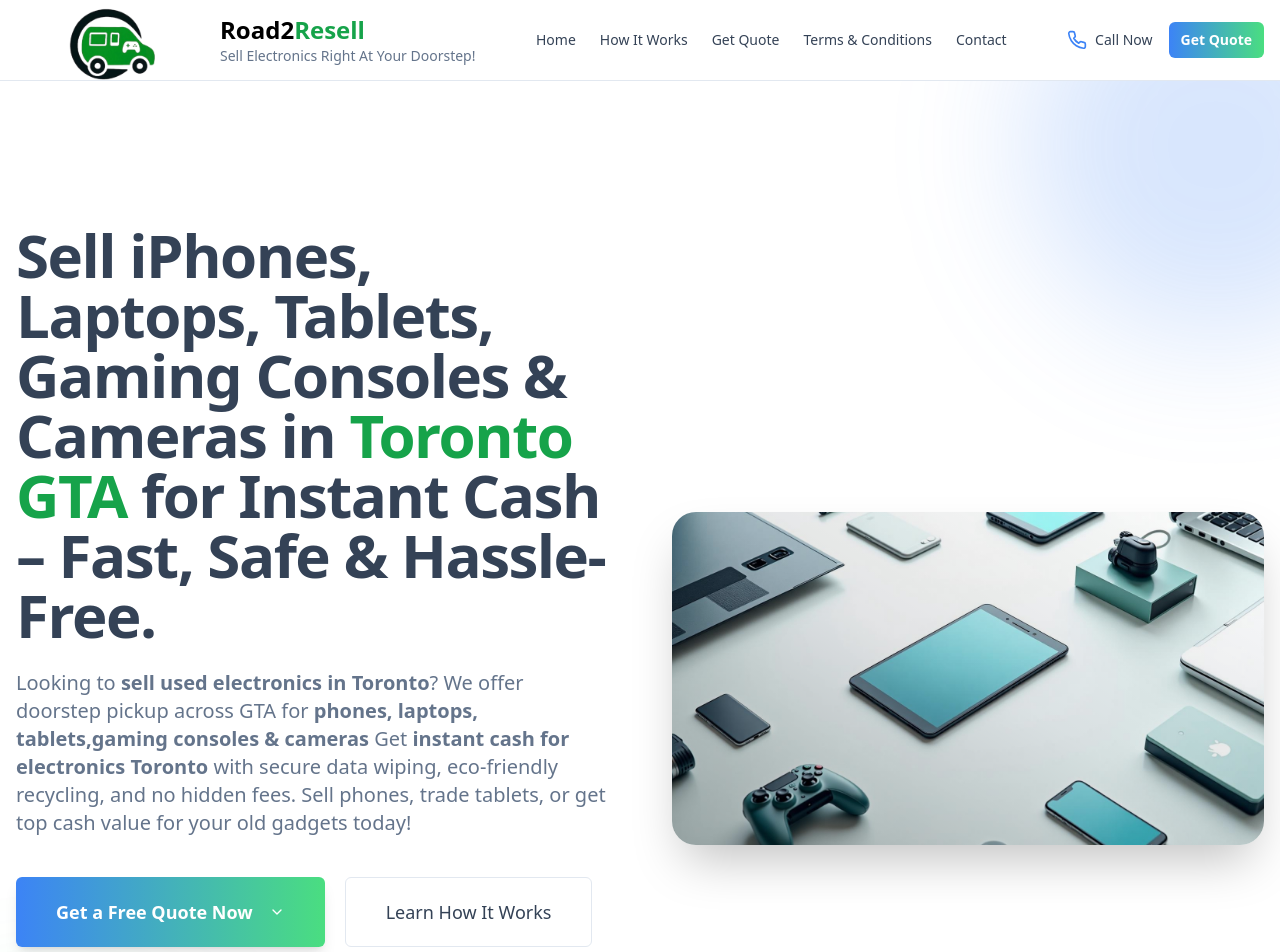
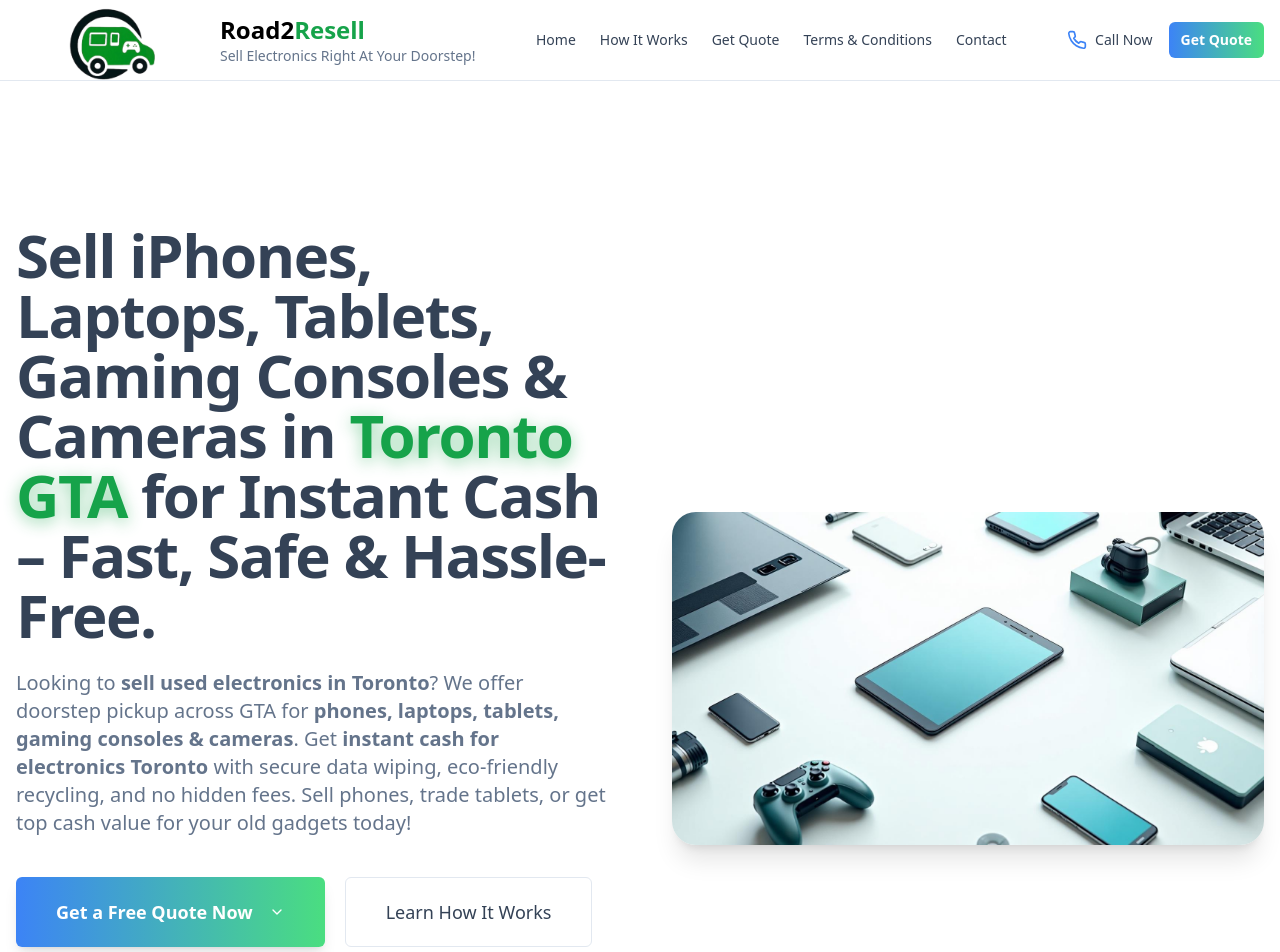
Before and after one commit to aradhyasharma894-tech/road2resell, a React (Vite) app: page / in a window 1280 px wide. Shown: the top 952 px of the page. Built offline with nearby package versions, Linux system fonts and the light colour scheme.

Commit message:
color white

```diff
--- a/src/components/HeroSection.tsx
+++ b/src/components/HeroSection.tsx
@@ -6,12 +6,8 @@ export const HeroSection = () => {
   return (
     <section
       id="home"
-      className="relative overflow-hidden bg-white"
+      className="relative overflow-hidden bg-white !bg-white"
     >
-      {/* Decorative blur */}
-      <div className="absolute -top-32 -right-32 w-96 h-96 bg-primary/20 rounded-full blur-3xl" />
-      <div className="absolute -bottom-32 -left-32 w-96 h-96 bg-secondary/20 rounded-full blur-3xl" />
-
       <div className="relative container mx-auto px-4 py-24 lg:py-36">
         <div className="grid lg:grid-cols-2 gap-16 items-center">
 
@@ -20,7 +16,7 @@ export const HeroSection = () => {
             <div className="space-y-6">
               <h1 className="text-4xl sm:text-5xl lg:text-6xl font-extrabold leading-tight tracking-tight">
                 Sell iPhones, Laptops, Tablets, Gaming Consoles & Cameras in{" "}
-                <span className="text-green-600">
+                <span className="text-green-600 drop-shadow-[0_4px_8px_rgba(22,163,74,0.45)]">
                   Toronto GTA
                 </span>{" "}
                 for Instant Cash – Fast, Safe & Hassle-Free.
@@ -28,9 +24,11 @@ export const HeroSection = () => {
 
               <p className="text-lg lg:text-xl text-muted-foreground max-w-2xl leading-relaxed">
                 Looking to <strong>sell used electronics in Toronto</strong>?
-                We offer doorstep pickup across GTA for <strong>phones, laptops, tablets,gaming consoles & cameras</strong> Get{" "}
-                <strong>instant cash for electronics Toronto</strong> with secure data wiping, eco-friendly recycling, and no hidden fees.
-                Sell phones, trade tablets, or get top cash value for your old gadgets today!
+                We offer doorstep pickup across GTA for{" "}
+                <strong>phones, laptops, tablets, gaming consoles & cameras</strong>. Get{" "}
+                <strong>instant cash for electronics Toronto</strong> with secure data wiping,
+                eco-friendly recycling, and no hidden fees. Sell phones, trade tablets,
+                or get top cash value for your old gadgets today!
               </p>
             </div>
 
@@ -47,7 +45,7 @@ export const HeroSection = () => {
                   target="_blank"
                   rel="noopener noreferrer"
                 >
-                   Get a Free Quote Now
+                  Get a Free Quote Now
                   <ChevronDown className="ml-2 h-5 w-5" />
                 </a>
               </Button>
@@ -72,22 +70,23 @@ export const HeroSection = () => {
                 Electronics Pickup GTA – Safe, Secure & Best Prices Guaranteed
               </h2>
               <p className="text-muted-foreground">
-                Serving Toronto & GTA – doorstep pickup, instant cash for your electronics, and hassle-free service.
+                Serving Toronto & GTA – doorstep pickup, instant cash for your electronics,
+                and hassle-free service.
               </p>
             </div>
           </div>
 
           {/* Hero Image */}
           <div className="relative">
-            <div className="relative rounded-3xl overflow-hidden shadow-2xl">
+            <div className="rounded-3xl overflow-hidden shadow-xl">
               <img
                 src={heroImage}
                 alt="Sell iPhones, laptops, tablets, cameras in Toronto GTA for instant cash"
-                className="w-full h-full object-cover scale-105"
+                className="w-full h-full object-cover"
               />
-              <div className="absolute inset-0 bg-gradient-to-tr from-black/30 via-black/10 to-transparent" />
             </div>
           </div>
+
         </div>
       </div>
     </section>
```
